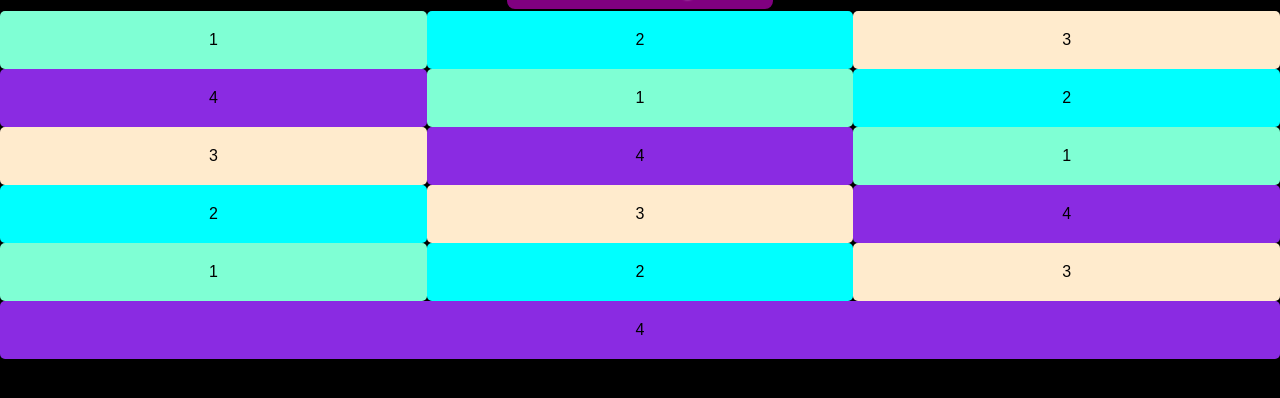
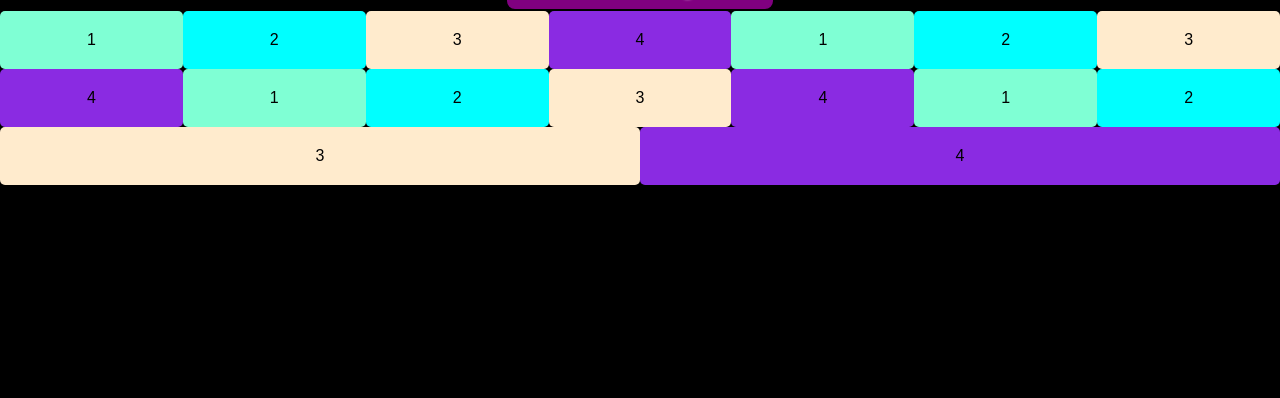
Before and after one commit to STRODERINAR/Algo-mini-project-, a plain HTML site: page webpage/index.html in a window 1280 px wide. Shown: the part 58-456 px from the top of the page. Drawn offline with Linux system fonts and the light colour scheme.

Commit message:
Update style.css

```diff
--- a/webpage/style.css
+++ b/webpage/style.css
@@ -22,7 +22,7 @@ body{
     border-radius: 5px;
     padding: 20px;
     transition: width 0.3s ease; transform: 0.6s ease-in-out;
-    flex:1 1 22%;
+    flex: 3 3 10%;
 }
 
 .container{
```
